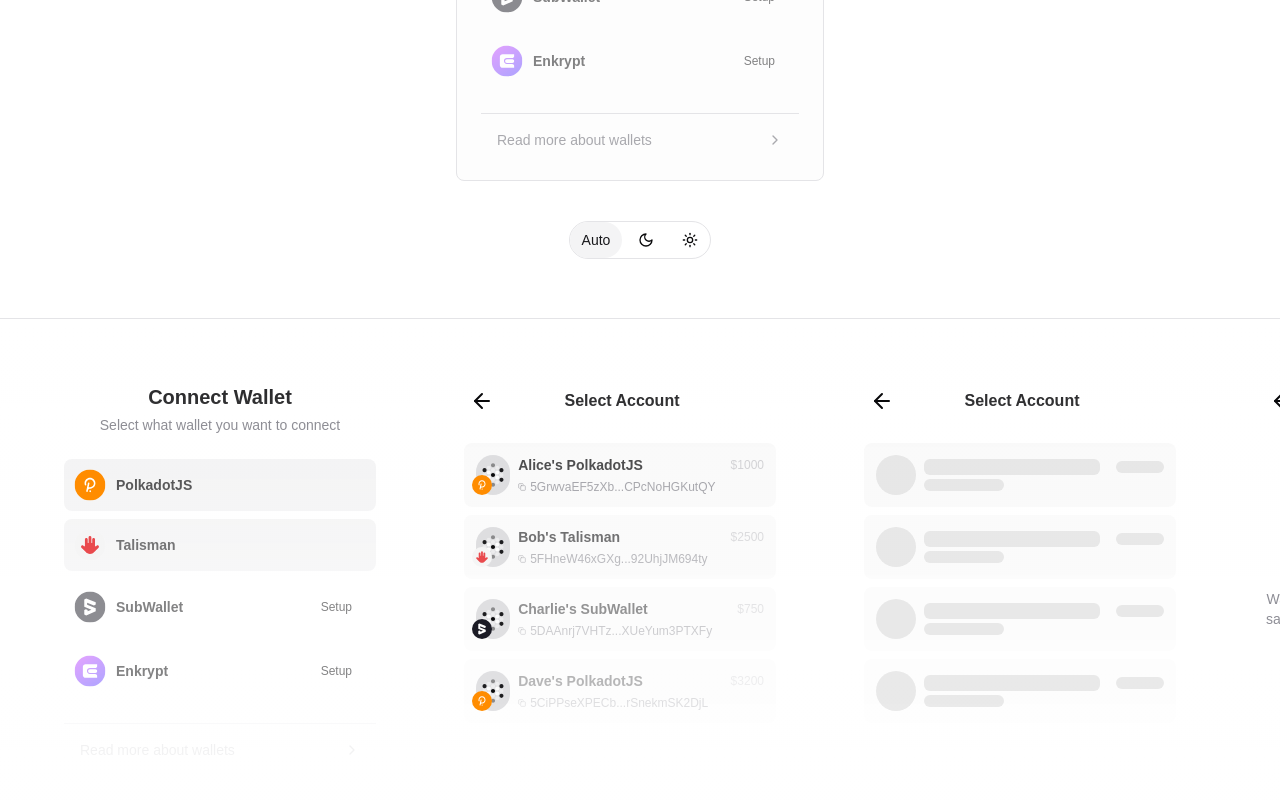
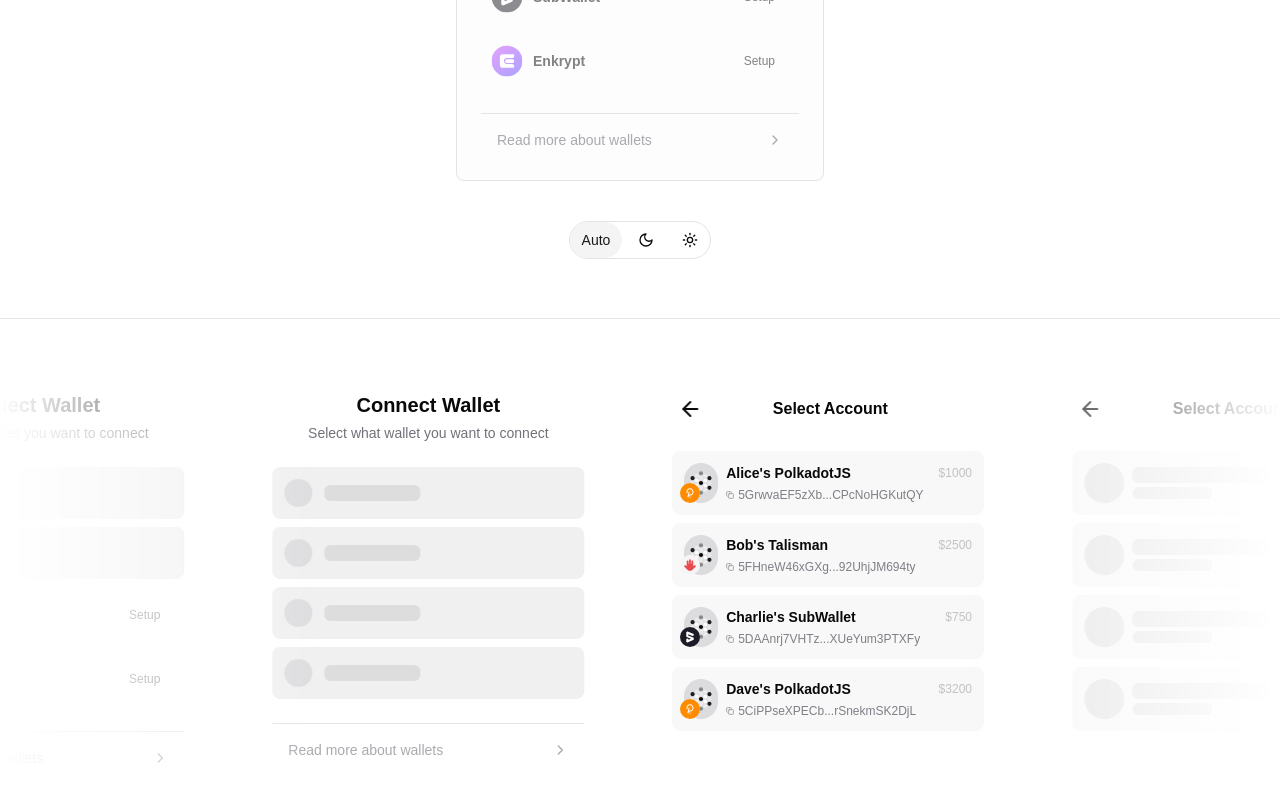
Before and after one commit to minikas/ConnectWallet, a Next.js app: page / in a window 1280 px wide. Shown: the part 360-1160 px from the top of the page. Built offline with nearby package versions, Linux system fonts and the light colour scheme.

Commit message:
feat: marque carousel animation

```diff
--- a/src/app/page.tsx
+++ b/src/app/page.tsx
@@ -7,6 +7,7 @@
 import { AboutWallets } from "@/components/aboutWallets";
 import { SelectAccount } from "@/components/selectAccount";
 import { Multistep } from "@/components/multistep";
+import Marquee from "@/components/ui/marquee";
 
 export default function Home() {
   return (
@@ -28,13 +29,15 @@
         <Multistep />
         <ToogleMode />
       </div>
-      <div className="relative w-full flex-1 overflow-hidden border-t p-10">
-        <div className="absolute inset-0 bg-gradient-to-b from-transparent to-background"></div>
-        <div className="flex gap-10 animate-carousel">
+      <div className="relative w-full flex-1 overflow-hidden border-t py-10">
+        <Marquee pauseOnHover className="[--duration:250s]">
           {[...Array(3)].map((_, index) => (
             <div key={index} className="flex gap-10 flex-shrink-0">
               <div className="flex-shrink-0 w-[360px]">
                 <ConnectWallet onNext={() => {}} onGetInfo={() => {}} />
+              </div>
+              <div className="flex-shrink-0 w-[360px]">
+                <ConnectWallet onNext={() => {}} onGetInfo={() => {}} loading />
               </div>
               <div className="flex-shrink-0 w-[360px]">
                 <SelectAccount onBack={() => {}} />
@@ -45,9 +48,14 @@
               <div className="flex-shrink-0 w-[360px]">
                 <AboutWallets onBack={() => {}} />
               </div>
+              <div className="flex-shrink-0 w-[360px]">
+                <AboutWallets onBack={() => {}} initialStep={1} />
+              </div>
             </div>
           ))}
-        </div>
+        </Marquee>
+        <div className="pointer-events-none absolute inset-y-0 left-0 w-1/4 bg-gradient-to-r from-white dark:from-background"></div>
+        <div className="pointer-events-none absolute inset-y-0 right-0 w-1/4 bg-gradient-to-l from-white dark:from-background"></div>
       </div>
     </div>
   );
--- a/src/components/aboutWallets.tsx
+++ b/src/components/aboutWallets.tsx
@@ -16,8 +16,14 @@
 
 import { cn } from "@/lib/utils";
 
-export function AboutWallets({ onBack }: { onBack: () => void }) {
-  const [currentStep, setCurrentStep] = useState(0);
+export function AboutWallets({
+  onBack,
+  initialStep = 0,
+}: {
+  onBack: () => void;
+  initialStep?: number;
+}) {
+  const [currentStep, setCurrentStep] = useState(initialStep);
   const [direction, setDirection] = useState(0);
 
   const [ref, bounds] = useMeasure();
@@ -119,7 +125,7 @@
   onClick: () => void;
 }) => (
   <Button
-    className="bg-transparent hover:bg-transparent px-1 py-2 group"
+    className="bg-transparent hover:bg-transparent px-1 py-2 group shadow-none"
     onClick={onClick}
   >
     <div
--- a/src/components/connectWallet.tsx
+++ b/src/components/connectWallet.tsx
@@ -8,9 +8,11 @@
 export function ConnectWallet({
   onNext,
   onGetInfo,
+  loading = false,
 }: {
   onNext: () => void;
   onGetInfo: () => void;
+  loading?: boolean;
 }) {
   return (
     <section className="flex flex-col gap-6 p-6 h-fit w-full">
@@ -21,7 +23,11 @@
         </span>
       </header>
       <div className="flex flex-col gap-2">
-        {wallets.map((wallet) => (
+        {loading
+          ? new Array(4)
+              .fill(null)
+              .map((_, i) => <WalletCard.Skeleton key={i} />)
+          : wallets.map((wallet) => (
               <WalletCard
                 key={wallet.name}
                 icon={wallet.icon}
--- a/src/components/icons/blockchain.tsx
+++ b/src/components/icons/blockchain.tsx
@@ -323,14 +323,14 @@
         fillOpacity="0.05"
       />
       <path
-        fill-rule="evenodd"
-        clip-rule="evenodd"
+        fillRule="evenodd"
+        clipRule="evenodd"
         d="M185.377 24.3303L179.99 35.076C179.97 35.116 179.963 35.1612 179.972 35.2049C179.98 35.2486 180.003 35.2886 180.037 35.3191L194.587 48.5586C194.628 48.5963 194.683 48.6173 194.74 48.6173C194.797 48.6173 194.853 48.5963 194.894 48.5586L209.443 35.3199C209.477 35.2894 209.5 35.2494 209.509 35.2057C209.517 35.162 209.511 35.1168 209.49 35.0769L204.103 24.3311C204.086 24.2951 204.058 24.2645 204.023 24.2431C203.987 24.2217 203.946 24.2104 203.905 24.2105H185.578C185.536 24.21 185.494 24.221 185.459 24.2423C185.423 24.2636 185.395 24.2941 185.377 24.3303V24.3303V24.3303Z"
         fill="#50AF95"
       />
       <path
-        fill-rule="evenodd"
-        clip-rule="evenodd"
+        fillRule="evenodd"
+        clipRule="evenodd"
         d="M196.608 36.1788C196.503 36.1863 195.964 36.2169 194.76 36.2169C193.802 36.2169 193.122 36.1896 192.884 36.1788C189.184 36.0243 186.422 35.4126 186.422 34.6802C186.422 33.9479 189.184 33.337 192.884 33.18V35.5696C193.126 35.5862 193.819 35.625 194.776 35.625C195.925 35.625 196.501 35.5796 196.604 35.5705V33.1816C200.297 33.3378 203.052 33.9495 203.052 34.6802C203.052 35.4109 200.297 36.0226 196.604 36.178L196.608 36.1788ZM196.608 32.9345V30.7961H201.761V27.5352H187.731V30.7961H192.883V32.9336C188.695 33.1163 185.546 33.9041 185.546 34.848C185.546 35.792 188.695 36.5789 192.883 36.7624V43.6149H196.607V36.7599C200.785 36.5773 203.929 35.7903 203.929 34.8472C203.929 33.9041 200.787 33.1171 196.607 32.9336L196.608 32.9345Z"
         fill="white"
       />
--- /dev/null
+++ b/src/components/ui/marquee.tsx
@@ -0,0 +1,51 @@
+import { cn } from "@/lib/utils";
+
+interface MarqueeProps {
+  className?: string;
+  reverse?: boolean;
+  pauseOnHover?: boolean;
+  children?: React.ReactNode;
+  vertical?: boolean;
+  repeat?: number;
+  [key: string]: any;
+}
+
+export default function Marquee({
+  className,
+  reverse,
+  pauseOnHover = false,
+  children,
+  vertical = false,
+  repeat = 4,
+  ...props
+}: MarqueeProps) {
+  return (
+    <div
+      {...props}
+      className={cn(
+        "group flex overflow-hidden p-2 [--duration:40s] [--gap:1rem] [gap:var(--gap)]",
+        {
+          "flex-row": !vertical,
+          "flex-col": vertical,
+        },
+        className
+      )}
+    >
+      {Array(repeat)
+        .fill(0)
+        .map((_, i) => (
+          <div
+            key={i}
+            className={cn("flex shrink-0 justify-around [gap:var(--gap)]", {
+              "animate-marquee flex-row": !vertical,
+              "animate-marquee-vertical flex-col": vertical,
+              "group-hover:[animation-play-state:paused]": pauseOnHover,
+              "[animation-direction:reverse]": reverse,
+            })}
+          >
+            {children}
+          </div>
+        ))}
+    </div>
+  );
+}
--- a/src/components/walletCard.tsx
+++ b/src/components/walletCard.tsx
@@ -4,12 +4,13 @@
 import Link from "next/link";
 import { Url } from "next/dist/shared/lib/router/router";
 
+import { Skeleton as SkeletonComponent } from "./ui/skeleton";
 import * as Icons from "./icons";
 import { Button } from "./ui/button";
 
 import { cn } from "@/lib/utils";
 
-export function WalletCard({
+function WalletCard({
   icon,
   active,
   onClick,
@@ -47,3 +48,15 @@
     </div>
   );
 }
+
+const Skeleton = () => (
+  <div className="flex items-center justify-between gap-2 p-3 rounded-lg bg-muted-foreground/10">
+    <div className="flex items-center gap-3">
+      <SkeletonComponent className="w-7 h-7 rounded-full" />
+      <SkeletonComponent className="h-4 w-24" />
+    </div>
+  </div>
+);
+
+WalletCard.Skeleton = Skeleton;
+export { WalletCard };
--- a/tailwind.config.ts
+++ b/tailwind.config.ts
@@ -56,6 +56,20 @@
         md: "calc(var(--radius) - 2px)",
         sm: "calc(var(--radius) - 4px)",
       },
+      animation: {
+        marquee: "marquee var(--duration) linear infinite",
+        "marquee-vertical": "marquee-vertical var(--duration) linear infinite",
+      },
+      keyframes: {
+        marquee: {
+          from: { transform: "translateX(0)" },
+          to: { transform: "translateX(calc(-100% - var(--gap)))" },
+        },
+        "marquee-vertical": {
+          from: { transform: "translateY(0)" },
+          to: { transform: "translateY(calc(-100% - var(--gap)))" },
+        },
+      },
     },
   },
   plugins: [require("tailwindcss-animate")],
```
Also changed, not shown: 1 other file (tests, documents, lock files or other folders). Lines whose indentation alone changed are shown as unchanged.
